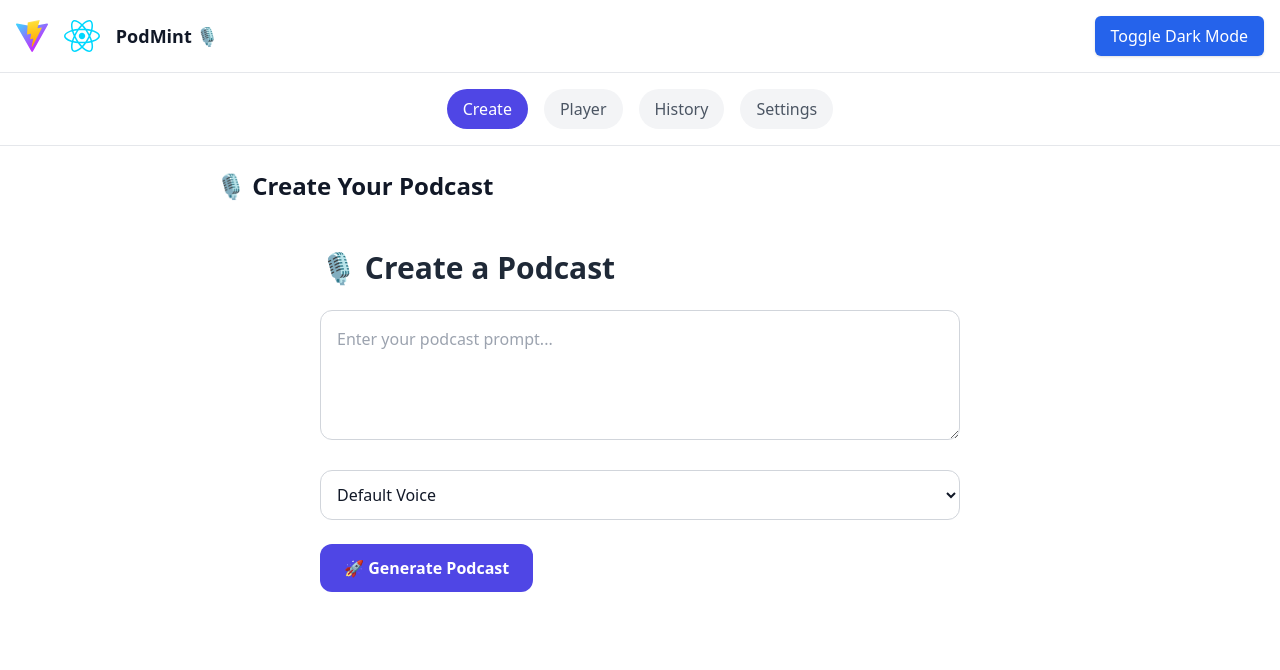
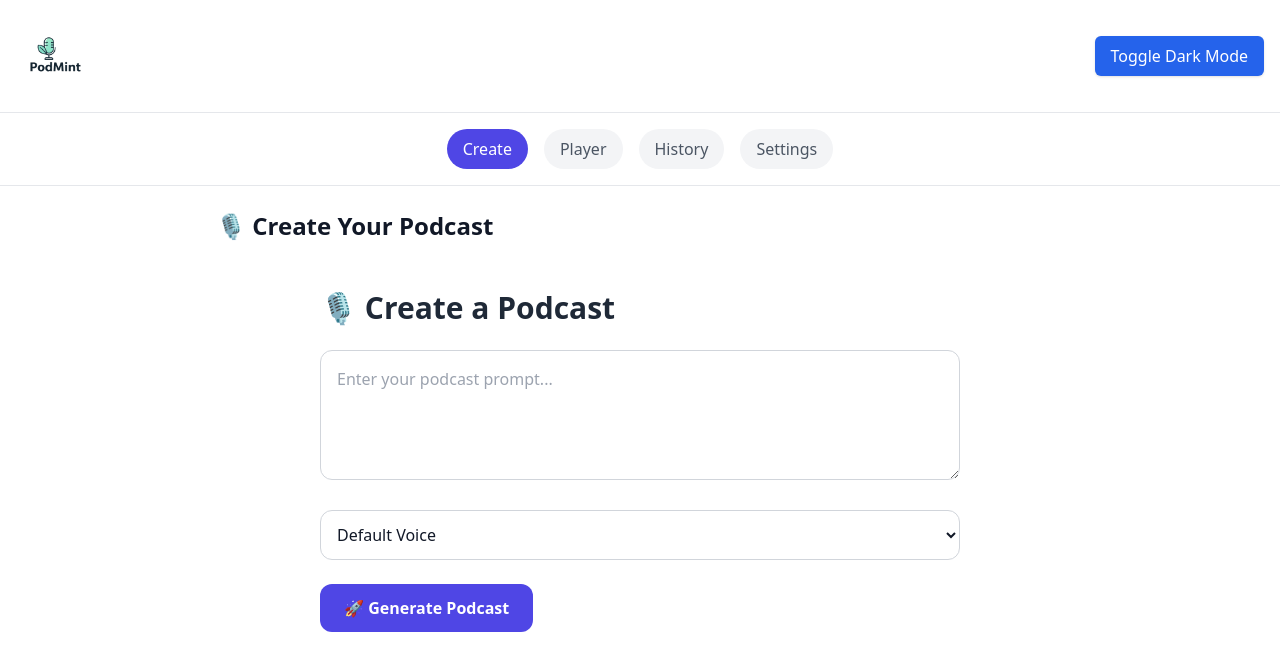
Before and after one commit to Surajchowdhury12/podmint, a React (Vite) app in the folder podmint-client/: page /app in a window 1280 px wide. Shown: the top 670 px of the page. Built offline with nearby package versions, Linux system fonts and the light colour scheme.

Commit message:
Updated logo

```diff
--- a/podmint-client/src/MainApp.jsx
+++ b/podmint-client/src/MainApp.jsx
@@ -1,34 +1,33 @@
-import { useEffect, useState } from 'react';
-import clsx from 'clsx';
-import Button from './components/Button';
-import viteLogo from '/vite.svg';
-import reactLogo from './assets/react.svg';
-import PodcastCreator from './components/PodcastCreator';
-import PodcastPlayer from './components/PodcastPlayer';
-import PodcastHistory from './components/PodcastHistory';
-import Settings from './components/Settings';
+import { useEffect, useState } from "react";
+import clsx from "clsx";
+import Button from "./components/Button";
+import reactLogo from "./assets/react.svg";
+import PodcastCreator from "./components/PodcastCreator";
+import PodcastPlayer from "./components/PodcastPlayer";
+import PodcastHistory from "./components/PodcastHistory";
+import Settings from "./components/Settings";
 
 const TABS = {
-  CREATE: 'Create',
-  PLAYER: 'Player',
-  HISTORY: 'History',
-  SETTINGS: 'Settings',
+  CREATE: "Create",
+  PLAYER: "Player",
+  HISTORY: "History",
+  SETTINGS: "Settings",
 };
 
 export default function MainApp() {
   const [darkMode, setDarkMode] = useState(() => {
-    return localStorage.getItem('theme') === 'dark';
+    return localStorage.getItem("theme") === "dark";
   });
   const [activeTab, setActiveTab] = useState(TABS.CREATE);
 
   useEffect(() => {
     const root = window.document.documentElement;
     if (darkMode) {
-      root.classList.add('dark');
-      localStorage.setItem('theme', 'dark');
+      root.classList.add("dark");
+      localStorage.setItem("theme", "dark");
     } else {
-      root.classList.remove('dark');
-      localStorage.setItem('theme', 'light');
+      root.classList.remove("dark");
+      localStorage.setItem("theme", "light");
     }
   }, [darkMode]);
 
@@ -37,16 +36,14 @@ export default function MainApp() {
       {/* Header */}
       <div className="p-4 flex justify-between items-center border-b border-gray-200 dark:border-gray-700">
         <div className="flex space-x-4 items-center">
-          <a href="https://vitejs.dev" target="_blank" rel="noopener noreferrer">
-            <img src={viteLogo} className="h-8" alt="Vite logo" />
-          </a>
-          <a href="https://react.dev" target="_blank" rel="noopener noreferrer">
-            <img src={reactLogo} className="h-8" alt="React logo" />
-          </a>
-          <span className="ml-4 text-lg font-semibold">PodMint 🎙️</span>
+          <img
+            src="/podmint-logo.png"
+            alt="PodMint Logo"
+            className="h-20 w-auto transition-transform duration-300 hover:scale-105"
+          />
         </div>
         <Button onClick={() => setDarkMode(!darkMode)}>
-          Toggle {darkMode ? 'Light' : 'Dark'} Mode
+          Toggle {darkMode ? "Light" : "Dark"} Mode
         </Button>
       </div>
 
@@ -57,10 +54,10 @@ export default function MainApp() {
             key={key}
             onClick={() => setActiveTab(label)}
             className={clsx(
-              'px-4 py-2 rounded-full font-medium transition-colors',
+              "px-4 py-2 rounded-full font-medium transition-colors",
               activeTab === label
-                ? 'bg-indigo-600 text-white'
-                : 'bg-gray-100 dark:bg-gray-800 text-gray-600 dark:text-gray-300 hover:bg-gray-200 dark:hover:bg-gray-700'
+                ? "bg-indigo-600 text-white"
+                : "bg-gray-100 dark:bg-gray-800 text-gray-600 dark:text-gray-300 hover:bg-gray-200 dark:hover:bg-gray-700"
             )}
           >
             {label}
@@ -97,7 +94,10 @@ export default function MainApp() {
         {activeTab === TABS.SETTINGS && (
           <section>
             <h2 className="text-2xl font-bold mb-4">⚙️ Settings</h2>
-            <Settings darkMode={darkMode} toggleDarkMode={() => setDarkMode(!darkMode)} />
+            <Settings
+              darkMode={darkMode}
+              toggleDarkMode={() => setDarkMode(!darkMode)}
+            />
           </section>
         )}
       </main>
--- a/podmint-client/src/pages/Landing.jsx
+++ b/podmint-client/src/pages/Landing.jsx
@@ -1,24 +1,21 @@
-import { Link } from 'react-router-dom';
-import { Sparkles } from 'lucide-react';
-import { motion } from 'framer-motion';
-import Button from '../components/Button';
-import reactLogo from '../assets/react.svg';
-import viteLogo from '/vite.svg';
+import { Link } from "react-router-dom";
+import { Sparkles } from "lucide-react";
+import { motion } from "framer-motion";
+import Button from "../components/Button";
 
 export default function Landing() {
   return (
     <div className="relative min-h-screen overflow-hidden bg-gradient-to-b from-white via-gray-50 to-gray-100 dark:from-gray-900 dark:via-gray-800 dark:to-gray-900 text-gray-900 dark:text-white flex flex-col">
-
       {/* 🔮 Animated Background Blobs */}
       <motion.div
         className="absolute -top-32 -left-32 w-96 h-96 bg-violet-400 dark:bg-violet-600 rounded-full mix-blend-multiply filter blur-3xl opacity-40 animate-pulse z-0"
         animate={{ x: [0, 40, -40, 0], y: [0, 30, -30, 0] }}
-        transition={{ repeat: Infinity, duration: 15, ease: 'easeInOut' }}
+        transition={{ repeat: Infinity, duration: 15, ease: "easeInOut" }}
       />
       <motion.div
         className="absolute -bottom-32 -right-32 w-96 h-96 bg-pink-400 dark:bg-pink-600 rounded-full mix-blend-multiply filter blur-3xl opacity-40 animate-pulse z-0"
         animate={{ x: [0, -30, 30, 0], y: [0, -40, 40, 0] }}
-        transition={{ repeat: Infinity, duration: 18, ease: 'easeInOut' }}
+        transition={{ repeat: Infinity, duration: 18, ease: "easeInOut" }}
       />
 
       {/* Header */}
@@ -29,9 +26,11 @@ export default function Landing() {
         className="p-6 flex justify-between items-center z-10"
       >
         <div className="flex items-center space-x-3">
-          <img src={viteLogo} className="h-8" />
-          <img src={reactLogo} className="h-8" />
-          <span className="text-2xl font-bold tracking-tight">PodMint 🎙️</span>
+          <img
+            src="/podmint-logo.png"
+            alt="PodMint Logo"
+            className="h-20 w-auto transition-transform duration-300 hover:scale-105"
+          />
         </div>
         <Link to="/app">
           <Button>Enter PodMint</Button>
@@ -54,7 +53,8 @@ export default function Landing() {
           transition={{ delay: 0.2, duration: 0.6 }}
           className="text-4xl font-extrabold leading-tight sm:text-5xl mb-4"
         >
-          Turn Ideas into <span className="text-violet-600">Podcasts</span> in Seconds
+          Turn Ideas into <span className="text-violet-600">Podcasts</span> in
+          Seconds
         </motion.h1>
 
         <motion.p
@@ -63,7 +63,8 @@ export default function Landing() {
           transition={{ delay: 0.4, duration: 0.6 }}
           className="max-w-xl text-lg text-gray-600 dark:text-gray-300 mb-6"
         >
-          PodMint lets you generate AI-powered podcasts with just a prompt. No mic, no editing — just your voice and our magic.
+          PodMint lets you generate AI-powered podcasts with just a prompt. No
+          mic, no editing — just your voice and our magic.
         </motion.p>
 
         <motion.div
```
Also changed, not shown: podmint-client/public/podmint-logo.png (added).
